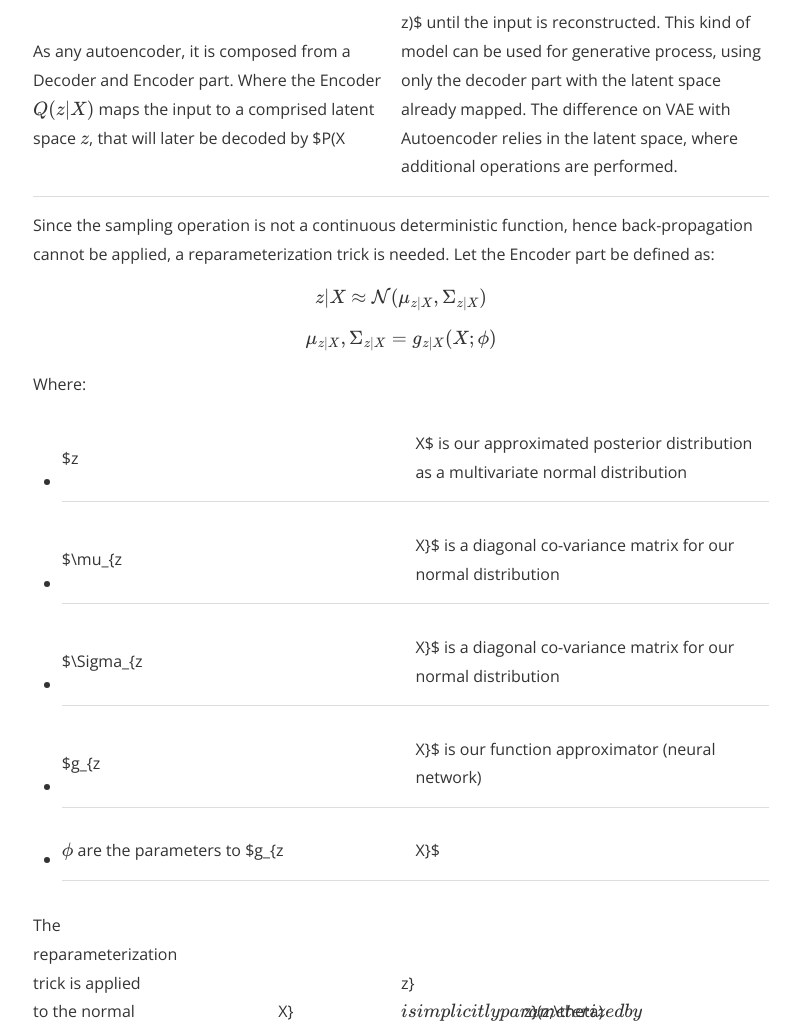
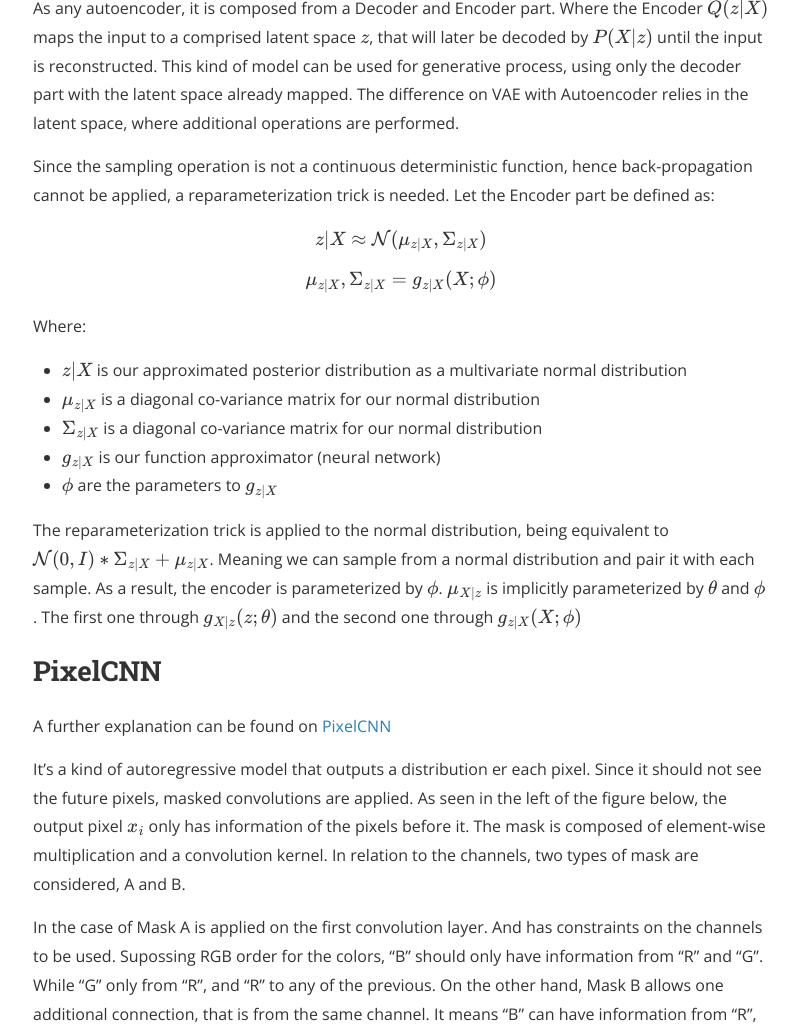
Before and after one commit to deep-generative-models-AIM5036/deep-generative-models-AIM5036.github.io, a Jekyll site: the page built from _posts/2022-11-11-PixelVAE.md, in a window 1280 px wide and 1400 px high, scrolled down 1113 px. Shown: the part 249-1279 px from the top of the window, without its empty margins (239-1039 px from the left). Built offline with Jekyll 4.4.1, drawn with Linux system fonts in a browser that asks for light colours; nearby versions of some CDN libraries; formulas are drawn with MathJax 3; some of the changed text lies outside the part shown.

Commit message:
Update 2022-11-11-PixelVAE.md
Signed-off-by: vania848 <104754198+vania848@users.noreply.github.com>

```diff
--- a/_posts/2022-11-11-PixelVAE.md
+++ b/_posts/2022-11-11-PixelVAE.md
@@ -26,7 +26,7 @@ A further explanation can be found on [Variational Autoencoders](https://bjlkeng
 
 ![Imgur](https://i.imgur.com/9eUI7Pk.png)
 
-As any autoencoder, it is composed from a Decoder and Encoder part. Where the Encoder $Q(z\|X)$ maps the input to a comprised latent space $z$, that will later be decoded by $P(X|z)$ until the input is reconstructed. This kind of model can be used for generative process, using only the decoder part with the latent space already mapped. The difference on VAE with Autoencoder relies in the latent space, where additional operations are performed.
+As any autoencoder, it is composed from a Decoder and Encoder part. Where the Encoder $Q(z\|X)$ maps the input to a comprised latent space $z$, that will later be decoded by $P(X\|z)$ until the input is reconstructed. This kind of model can be used for generative process, using only the decoder part with the latent space already mapped. The difference on VAE with Autoencoder relies in the latent space, where additional operations are performed.
 
 Since the sampling operation is not a continuous deterministic function, hence back-propagation cannot be applied, a reparameterization trick is needed. Let the Encoder part be defined as:
 
@@ -35,13 +35,13 @@ $$z|X \approx \mathcal{N} (\mu_{z|X}, \Sigma_{z|X})$$
 $$\mu_{z|X}, \Sigma_{z|X} = g_{z|X}(X;\phi)$$
 
 Where:
-- $z|X$ is our approximated posterior distribution as a multivariate normal distribution
-- $\mu_{z|X}$ is a diagonal co-variance matrix for our normal distribution
-- $\Sigma_{z|X}$ is a diagonal co-variance matrix for our normal distribution
-- $g_{z|X}$ is our function approximator (neural network)
-- $\phi$ are the parameters to $g_{z|X}$
+- $z\|X$ is our approximated posterior distribution as a multivariate normal distribution
+- $\mu_{z\|X}$ is a diagonal co-variance matrix for our normal distribution
+- $\Sigma_{z\|X}$ is a diagonal co-variance matrix for our normal distribution
+- $g_{z\|X}$ is our function approximator (neural network)
+- $\phi$ are the parameters to $g_{z\|X}$
 
-The reparameterization trick is applied to the normal distribution, being equivalent to $\mathcal{N} (0,I) * \Sigma_{z|X} + \mu_{z|X}$. Meaning we can sample from a normal distribution and pair it with each sample. As a result, the encoder is parameterized by $\phi$. $\mu_{X|z}$ is implicitly parameterized by $\theta$ and $\phi$. The first one through $g_{X|z}(z;\theta)$ and the second one through $g_{z|X}(X;\phi)$
+The reparameterization trick is applied to the normal distribution, being equivalent to $\mathcal{N} (0,I) * \Sigma_{z\|X} + \mu_{z\|X}$. Meaning we can sample from a normal distribution and pair it with each sample. As a result, the encoder is parameterized by $\phi$. $\mu_{X\|z}$ is implicitly parameterized by $\theta$ and $\phi$. The first one through $g_{X\|z}(z;\theta)$ and the second one through $g_{z\|X}(X;\phi)$
 
 
 ## PixelCNN
```
